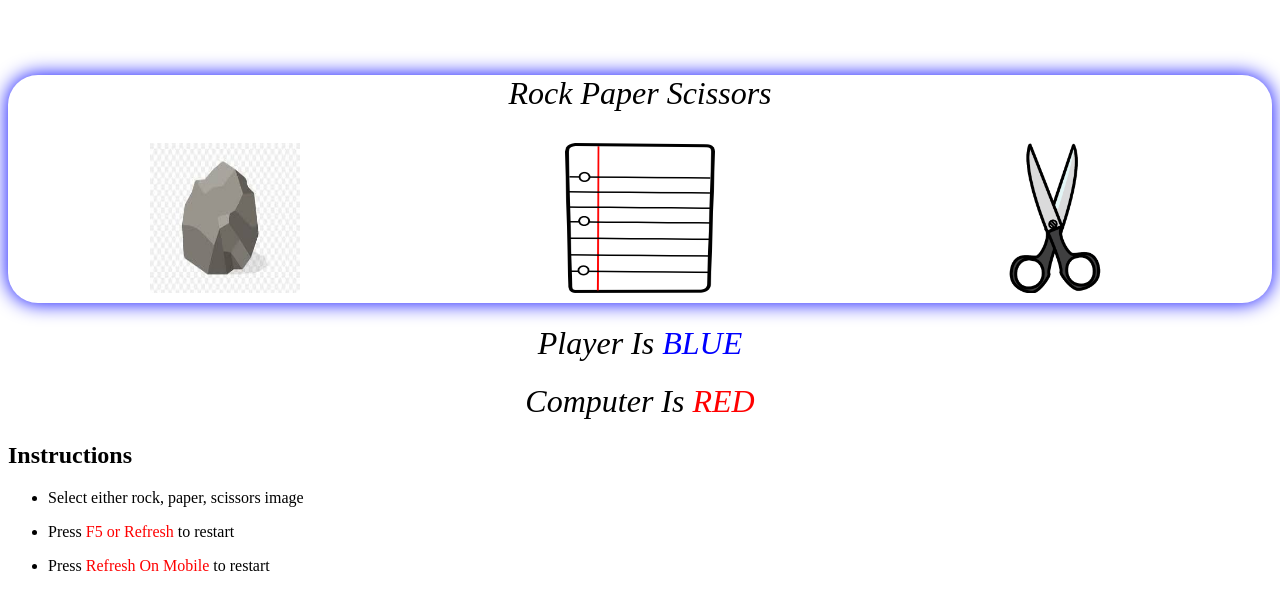
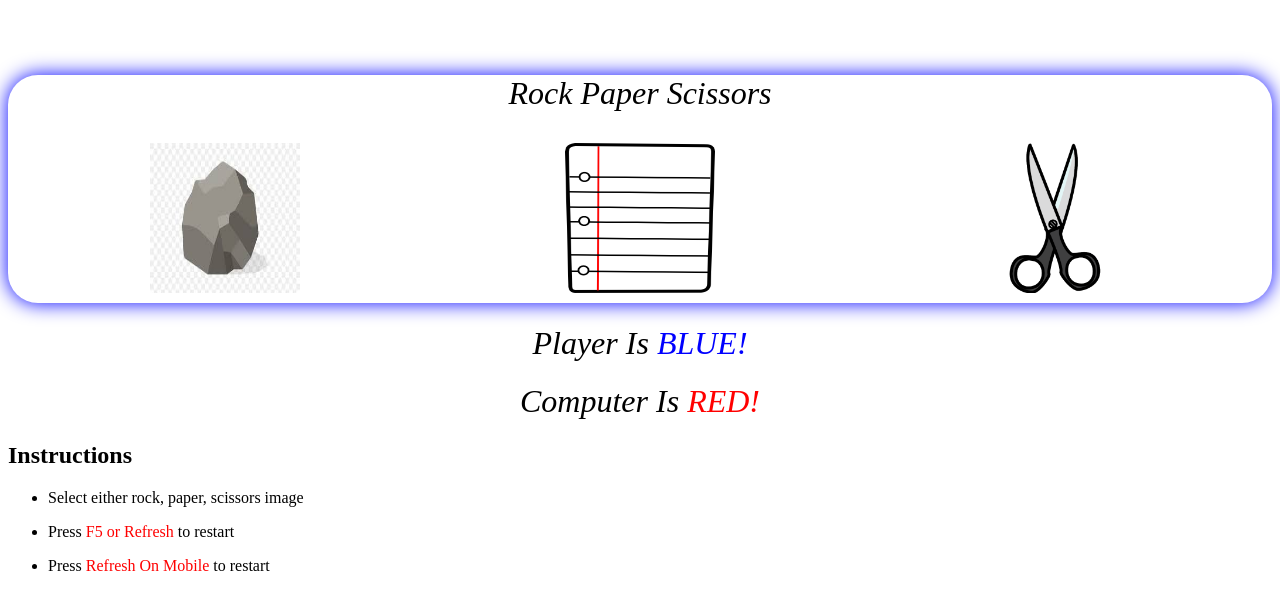
Before and after one commit to MinenhleSolson/Rock-paper-scissors-game, a website: page dist/index.html in a window 1280 px wide. Drawn offline with Linux system fonts and the light colour scheme.

Commit message:
Update index.html

```diff
--- a/dist/index.html
+++ b/dist/index.html
@@ -20,8 +20,8 @@
     </div>
 
     <div>
-        <h1>Player Is <span id="player">BLUE</span></h1>
-        <h1>Computer Is <span id="comp">RED</span></h1>
+        <h1>Player Is <span id="player">BLUE!</span></h1>
+        <h1>Computer Is <span id="comp">RED!</span></h1>
     </div>
 
     <div id="instructions">
```
